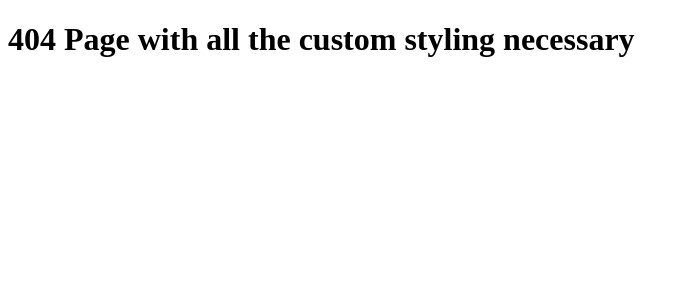
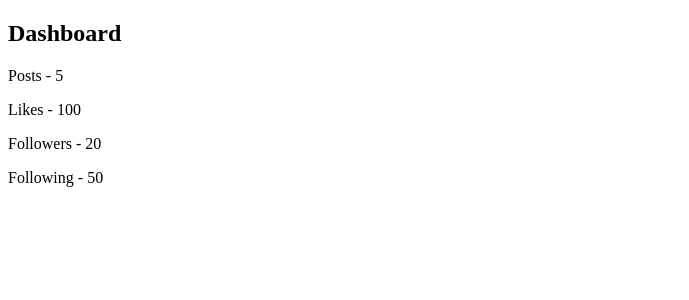
Before and after one commit to NajibBelhadj/nextJS, a Next.js app: page /dashboard in a window 1280 px wide. Before the commit this address had no page. Shown: the top 300 px of the page, without its empty margins (0-689 px from the left). Built offline with nearby package versions, Linux system fonts and the light colour scheme; data requests are answered from the project's data file.

Commit message:
Client-side Date Fetching

```diff
--- a/db.json
+++ b/db.json
@@ -1,4 +1,10 @@
 {
+  "dashboard": {
+    "posts": 5,
+    "likes": 100,
+    "followers": 20,
+    "following": 50
+  },
   "news": [
     {
       "id": 1,
--- /dev/null
+++ b/pages/dashboard.js
@@ -0,0 +1,33 @@
+import { useEffect, useState } from 'react'
+
+export default function Dashboard() {
+    const [isLoading, setIsLoading] = useState(true);
+    const [dashboardData, setDashboardData] = useState(null);
+    useEffect(() => {
+        async function fetchData() {
+            try {
+                const res = await fetch('http://localhost:4000/dashboard');
+                const data = await res.json();
+                setDashboardData(data);
+                setIsLoading(false);
+            } catch (error) {
+                console.log("some error", error);
+            }
+        }
+        fetchData();
+    }, [])
+    return (
+        <>
+            {
+                isLoading ? <div>Loading ..... </div> :
+                    <>
+                        <h2>Dashboard</h2>
+                        <p>Posts - {dashboardData.posts}</p>
+                        <p>Likes - {dashboardData.likes}</p>
+                        <p>Followers - {dashboardData.followers}</p>
+                        <p>Following - {dashboardData.following}</p>
+                    </>
+            }
+        </>
+    )
+}
```
